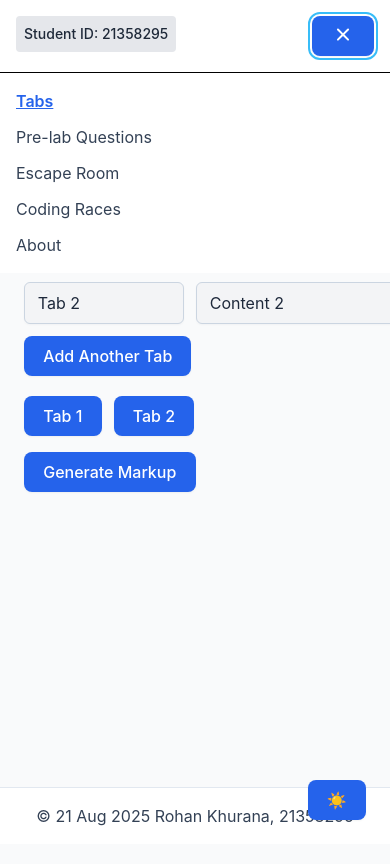
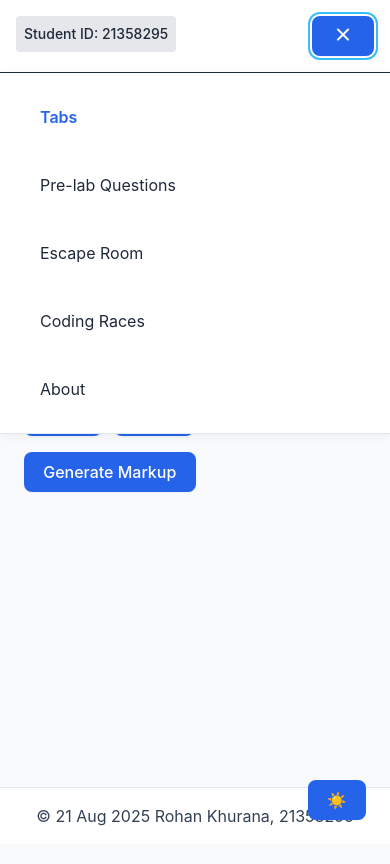
Before and after one commit to innovatewithkishlay/tab-code-generator, a Next.js app: page / in a window 390 px wide. Both pictures are taken after a click on the button "Toggle menu". Shown: the top 864 px of the page. Built offline with nearby package versions, Linux system fonts and the light colour scheme.

Commit message:
Fix dark mode text and mobile menu styles using custom classes in globals.css

```diff
--- a/src/components/Header.tsx
+++ b/src/components/Header.tsx
@@ -85,7 +85,7 @@ const Header: React.FC = () => {
 
       {isMenuOpen && (
         <nav
-          className="absolute top-full left-0 right-0 border-t border-black bg-white dark:border-white dark:bg-gray-800 md:hidden"
+          className="menu-panel absolute top-full left-0 right-0 border-t md:hidden"
           role="menu"
           aria-label="Mobile Navigation"
         >
--- a/src/styles/globals.css
+++ b/src/styles/globals.css
@@ -19,6 +19,31 @@ body, html {
 }
 .dark .app-content {
   color: #f1f5f9;
+}
+/* Mobile menu panel styles */
+.menu-panel {
+  background: #fff;
+  border-bottom: 1px solid #e2e8f0;
+  color: #1e293b;
+  box-shadow: 0 2px 8px rgba(30,41,59,0.06);
+}
+.dark .menu-panel {
+  background: #23293a;
+  border-bottom: 1px solid #222a3a;
+  color: #f1f5f9;
+}
+.menu-panel a {
+  color: inherit;
+  display: block;
+  padding: 1rem 1.5rem;
+  text-decoration: none;
+  transition: background 0.2s;
+}
+.menu-panel a:hover {
+  background: #f1f5f9;
+}
+.dark .menu-panel a:hover {
+  background: #334155;
 }
 /* --- Header --- */
 header {
```
